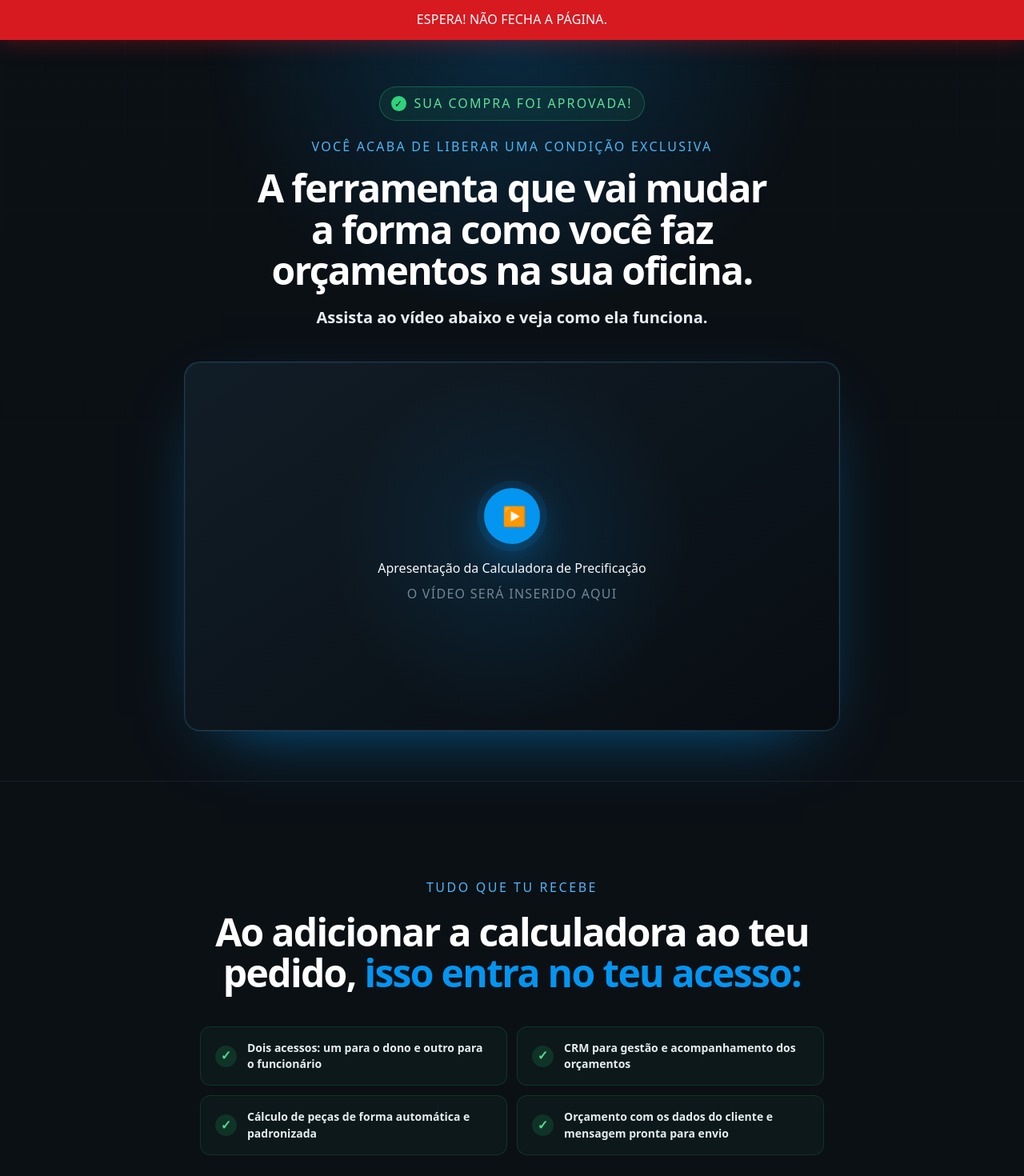
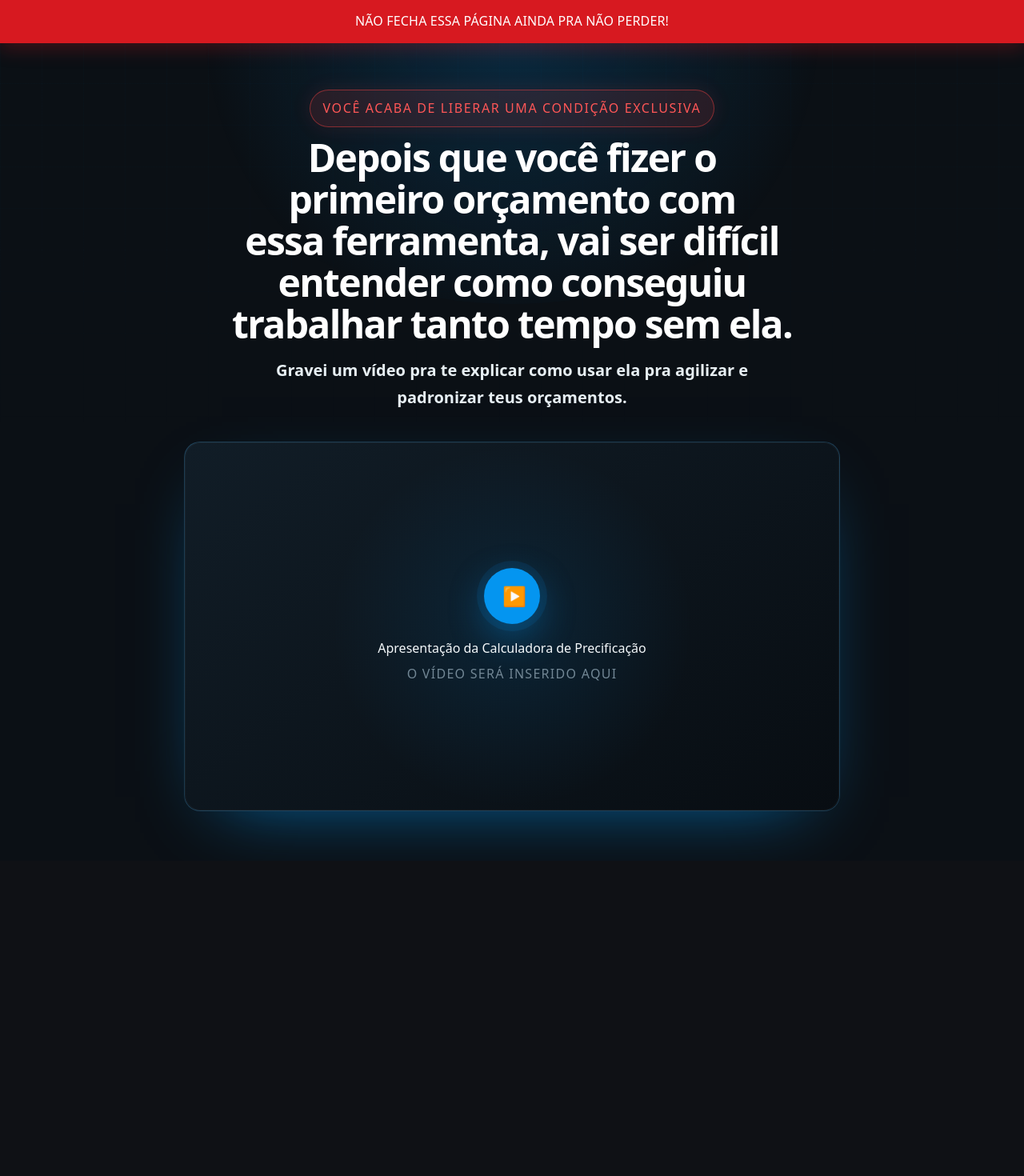
Before and after one commit to cezarhlima1/diegomensor, a Next.js app: page /up in a window 1280 px wide. Shown: the top 1470 px of the page at 80% size. After the commit the page ends 1076 px from the top, so only its background shows below. Built offline with nearby package versions, Linux system fonts and the light colour scheme.

Commit message:
ajustes up

```diff
--- a/app/up/page.tsx
+++ b/app/up/page.tsx
@@ -9,13 +9,6 @@ export const metadata: Metadata = {
 
 // Substitua pelos links definitivos quando os vídeos e o checkout estiverem prontos.
 const VSL_URL = "";
-
-const deliverables = [
-  "Dois acessos: um para o dono e outro para o funcionário",
-  "CRM para gestão e acompanhamento dos orçamentos",
-  "Cálculo de peças de forma automática e padronizada",
-  "Orçamento com os dados do cliente e mensagem pronta para envio",
-];
 
 function VideoFrame({ url, label }: { url: string; label: string }) {
   return (
@@ -42,27 +35,14 @@ export default function UpsellPage() {
   return (
     <main className={styles.page}>
       <div className={styles.glow} aria-hidden="true" />
-      <div className={styles.warningBar}>Espera! Não fecha a página.</div>
+      <div className={styles.warningBar}>Não fecha essa página ainda pra não PERDER!</div>
 
       <section className={styles.hero}>
         <div className={styles.wrap}>
-          <div className={styles.approved}><span>✓</span> Sua compra foi aprovada!</div>
           <p className={styles.exclusive}>Você acaba de liberar uma condição exclusiva</p>
-          <h1>A ferramenta que vai mudar a forma como você faz orçamentos na sua oficina.</h1>
-          <p className={styles.promise}>Assista ao vídeo abaixo e veja como ela funciona.</p>
+          <h1>Depois que você fizer o primeiro orçamento com essa ferramenta, vai ser difícil entender como conseguiu trabalhar tanto tempo sem ela.</h1>
+          <p className={styles.promise}>Gravei um vídeo pra te explicar como usar ela pra agilizar e padronizar teus orçamentos.</p>
           <VideoFrame url={VSL_URL} label="Apresentação da Calculadora de Precificação" />
-        </div>
-      </section>
-
-      <section className={styles.section}>
-        <div className={styles.wrap}>
-          <span className={styles.eyebrow}>Tudo que tu recebe</span>
-          <h2>Ao adicionar a calculadora ao teu pedido, <em>isso entra no teu acesso:</em></h2>
-          <div className={styles.deliverables}>
-            {deliverables.map((item) => <div key={item}><span>✓</span><p>{item}</p></div>)}
-          </div>
-          <p className={styles.closing}>Menos tempo quebrando a cabeça com conta. Mais segurança para aplicar o preço certo na tua oficina.</p>
-          <button className={styles.primaryCta} type="button">Quero agilizar e padronizar meus orçamentos!</button>
         </div>
       </section>
 
```
Also changed, not shown: app/up/up.module.css.
